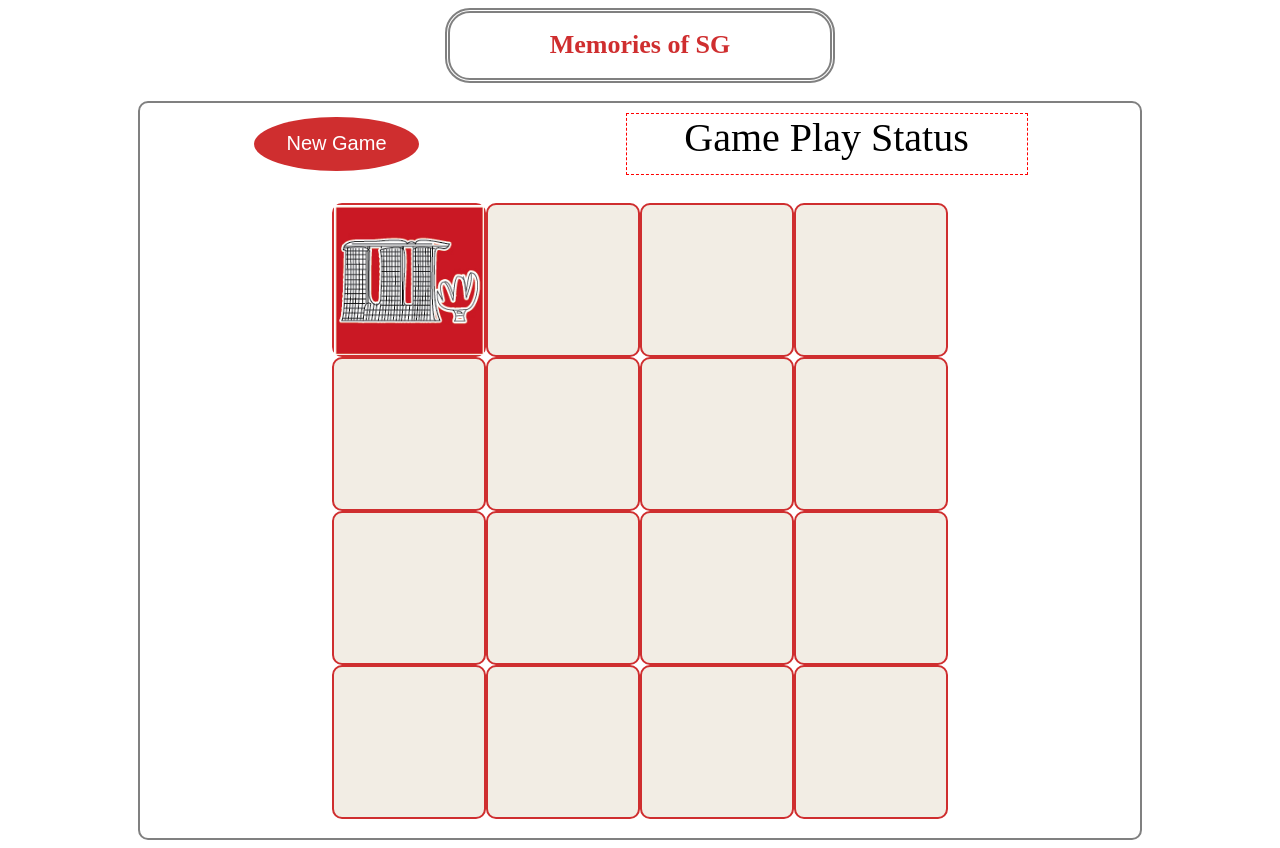
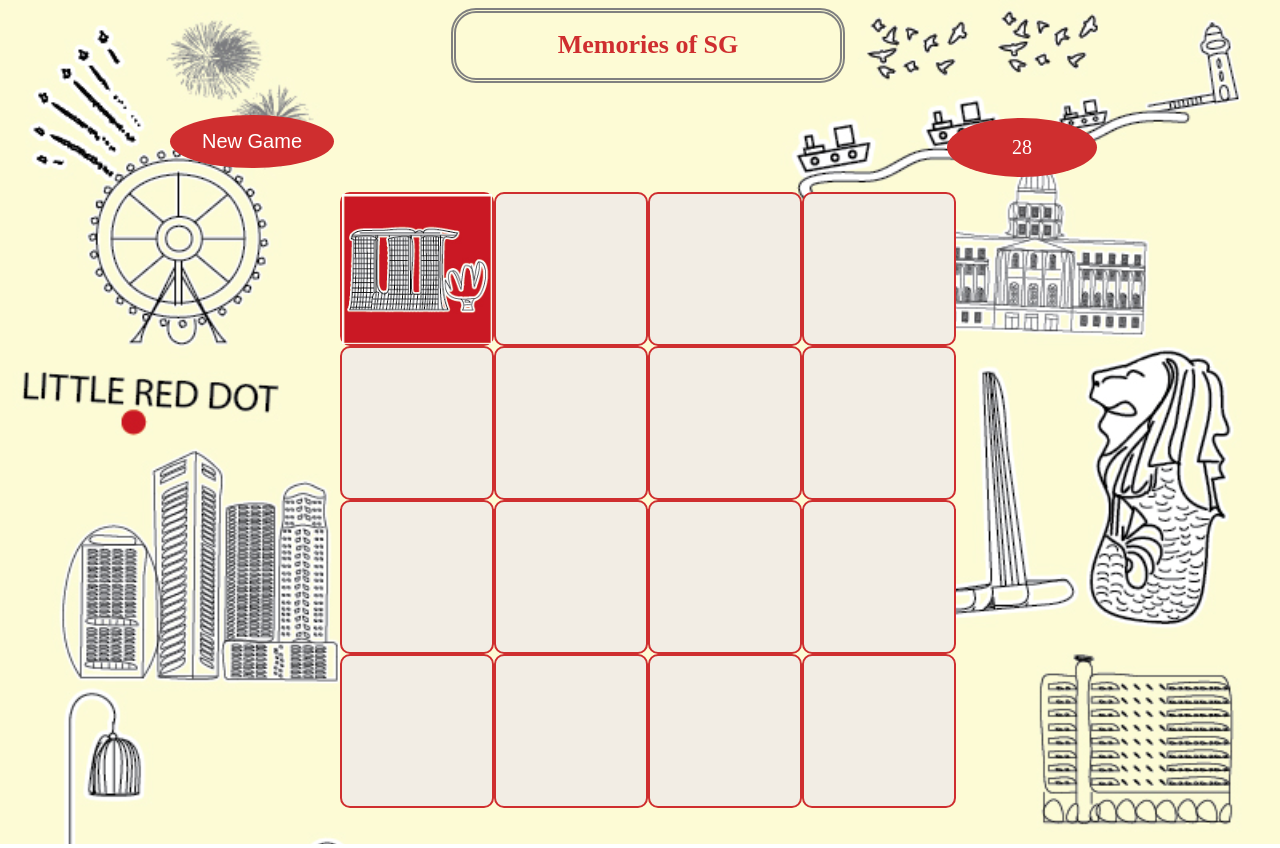
Before and after one commit to leokleok/ProjectOne, a plain HTML site: page index.html in a window 1280 px wide. Both pictures are taken after a click on the element 409 px from the left and 279 px from the top of the page. Drawn offline with nearby package versions, Linux system fonts and the light colour scheme.

Commit message:
included timer for game

```diff
--- a/css/style.css
+++ b/css/style.css
@@ -4,15 +4,22 @@ color: #cf2e2f; /*red*/
 width: 30%;
 border: 5px double grey;
 text-align: center;
+align-items: center;
 font-size: 13px;
 margin: 0 auto;
 border-radius: 25px;
+/*http://culturelabx.com/wp-content/uploads/2014/10/general-assembly-logo.png*/
 }
+
+.ga {
+display: none;
+align-items: center;
+  }
 
 
 .main {
   margin: 20px;
-  border: 2px solid grey;
+  /*border: 2px solid grey;*/
   display:block;
   width: 1000px;
   height: 730px;
@@ -33,45 +40,69 @@ border-radius: 25px;
   font-size: 20px;
   margin: 4px 2px;
   cursor: pointer;
+}
 
-}
 .newgame:hover {
-  background-color: grey;
+background-color: grey;
 }
 
 .gamestatus {
-  border: 1px dashed red;
+  /*border: 1px dashed red;*/
   display:block;
   width: 400px;
   height: 60px;
   text-align: center;
+  color: #cf2e2f;
   font-size: 40px;
-
+  font-family:
 }
 
-/*.timer {
+.timer {
   border-radius: 50%;
   background-color: #cf2e2f;
   border: none;
   color: white;
-  padding: 16px 60px;
+  padding: 18px 65px;
   text-align: center;
-
+  /*text-decoration: none;*/
   display: inline-block;
   font-size: 20px;
   margin: 4px 2px;
   cursor: pointer;
+}
+
+
+.supermenu {
+display: flex;
 
 }
-.timer:hover {
-  background-color: grey;
-}*/
 
-.menu {
-  display: flex;
-  justify-content: space-around;
-  padding: 10px;
+.menu1 {
+  /*display: flex;
+  justify-content: space-around;*/
+  /*padding: 10px;*/
   background-color: transparent;
+  position: relative;
+  left: 20px;
+  top: 10px;
+}
+
+.menu2 {
+  /*display: flex;
+  justify-content: space-around;*/
+  padding: 3px;
+  background-color: transparent;
+  position: relative;
+  left: 120px;
+  top: 10px;
+}
+
+.menu3 {
+  padding: 3px;
+  background-color: transparent;
+  position: relative;
+  left: 220px;
+  top: 10px;
 }
 
 .grid {
@@ -89,6 +120,21 @@ border-radius: 25px;
   display:block;
   width: 150px;
   height:150px;
+  -webkit-transition:all 0.3s ease-out;
+ -moz-transition:all 0.3s ease-out;
+ -ms-transition:all 0.3s ease-out;
+ -o-transition:all 0.3s ease-out;
+ transition:all 0.3s ease-out;
+}
+
+.picture:hover {
+  background-color: #cf2e2f;
+  -webkit-transform:scale(1.1);
+  -moz-transform:scale(1.1);
+  -ms-transform:scale(1.1);
+  -o-transform:scale(1.1);
+  transform:scale(1.1);
+
 }
 
 .picture img
@@ -101,6 +147,13 @@ border-radius: 25px;
   display: flex;
 }
 
+body {
+width: 100%;
+background: url("../pic/background.jpg") no-repeat center center fixed;
+background-size:cover;
+
+}
+
 @media only screen and (max-width: 920px) {
   /*style*/
   .main {
@@ -111,150 +164,4 @@ width: 100%;
 width: 100%;
   }
 
-
-
-/*#S1 {
-  border-radius: 10px;
-  background-color: #cf2e2f;
-  border: 2px solid grey;
-  display:block;
-  width: 145px;
-  height:145px;
 }
-
-#S2 {
-  border-radius: 10px;
-  background-color: #cf2e2f;
-  border: 2px solid grey;
-  display:block;
-  width: 145px;
-  height:145px;
-}
-
-#S3 {
-  border-radius: 10px;
-  background-color: #cf2e2f;
-  border: 2px solid grey;
-  display:block;
-  width: 145px;
-  height:145px;
-}
-
-#S4 {
-  border-radius: 10px;
-  background-color: #cf2e2f;
-  border: 2px solid grey;
-  display:block;
-  width: 145px;
-  height:145px;
-}
-
-#S5 {
-  border-radius: 10px;
-  background-color: #cf2e2f;
-  border: 2px solid grey;
-  display:block;
-  width: 145px;
-  height:145px;
-}
-
-#S6 {
-  border-radius: 10px;
-  background-color: #cf2e2f;
-  border: 2px solid grey;
-  display:block;
-  width: 145px;
-  height:145px;
-}
-
-
-#S7 {
-  border-radius: 10px;
-  background-color: #cf2e2f;
-  border: 2px solid grey;
-  display:block;
-  width: 145px;
-  height:145px;
-}
-
-#S8 {
-  border-radius: 10px;
-  background-color: #cf2e2f;
-  border: 2px solid grey;
-  display:block;
-  width: 145px;
-  height:145px;
-}
-
-#S9 {
-  border-radius: 10px;
-  background-color: #cf2e2f;
-  border: 2px solid grey;
-  display:block;
-  width: 145px;
-  height:145px;
-}
-
-
-#S10 {
-  border-radius: 10px;
-  background-color: #cf2e2f;
-  border: 2px solid grey;
-  display:block;
-  width: 145px;
-  height:145px;
-}
-
-#S11 {
-  border-radius: 10px;
-  background-color: #cf2e2f;
-  border: 2px solid grey;
-  display:block;
-  width: 145px;
-  height:145px;
-}
-
-#S12 {
-  border-radius: 10px;
-  background-color: #cf2e2f;
-  border: 2px solid grey;
-  display:block;
-  width: 145px;
-  height:145px;
-}
-
-#S13 {
-  border-radius: 10px;
-  background-color: #cf2e2f;
-  border: 2px solid grey;
-  display:block;
-  width: 145px;
-  height:145px;
-}
-
-#S14 {
-  border-radius: 10px;
-  background-color: #cf2e2f;
-  border: 2px solid grey;
-  display:block;
-  width: 145px;
-  height:145px;
-}
-
-#S15 {
-  border-radius: 10px;
-  background-color: #cf2e2f;
-  border: 2px solid grey;
-  display:block;
-  width: 145px;
-  height:145px;
-}
-
-#S16 {
-  border-radius: 10px;
-  background-color: #cf2e2f;
-  border: 2px solid grey;
-  display:block;
-  width: 145px;
-  height:145px;
-}*/
--- a/index.html
+++ b/index.html
@@ -9,22 +9,31 @@
   </head>
 
   <body>
+
     <div class= "title">
-    <h1>Memories of SG</h1>
+    <h1>Memories of SG </h1>
+    <div class="ga" ><img src="http://culturelabx.com/wp-content/uploads/2014/10/general-assembly-logo.png">
+   </div>
     </div>
 
 <br>
 
 <div class="main">
 
+<div class= "supermenu">
+    <div class= "menu1">
+       <button class="newGame"> New Game </button>
+         </div>
 
-    <div class= "menu">
+          <div class= "menu2">
+        <div class="gamestatus">  </div>
+    </div>
 
-        <button class="newGame"> New Game </button>
-        <div class="gamestatus"> Game Play Status </div>
+    <div class= "menu3">
+  <div class= "timer"> 30 </div>
+</div>
 
-<!-- game play status to print the player turns and game status  -->
-    </div>
+</div>
 
     <br>
 
--- a/memory.js
+++ b/memory.js
@@ -1,11 +1,30 @@
 $(document).ready(function()
 {
 
+//easter egg!!!
+var show = false;
+  $(document).keypress(function(event) {
+    if(event.which === 13) {
+      if(!show)
+      {
+        $(".ga").show();
+      }
+      else {
+        $(".ga").hide();
+      }
+      show = !show;
+      // show and !show is a toggle
+    }
+    });
+
+
   $(".newGame").on('click',function()
   {
+    alert ("New Game!");
   document.location.reload(true);
 
    });
+
 
   //listener is my function name
 
@@ -13,15 +32,50 @@ $(document).ready(function()
   var first, firstId; // first refers to first card opened and we use current card to compare with the first card. If first card is unavailable, then current card will be first.
   var numFlipped = 0;
   var score = 0;
+  var player = false;
+
+  var intervalID;
+  var counter = 30;
+
+
+
+  function startTimer () {
+    $(".timer").html(counter);
+  intervalID = setInterval(timerId, 1000);
+
+
+  function timerId() {
+          counter -= 1;
+         $(".timer").html(counter);
+
+
+         if(counter == 0)
+         {
+           alert("Next Player!");
+           clearInterval(intervalID);
+           player = false;
+          document.location.reload(true);
+         }
+   }
+
+
+  }
+
+
 
   function listener(event)
   {
-
     numFlipped = numFlipped + 1;
     console.log("numFlipped value" + " " + numFlipped);
     console.log(event.target.id);
+    console.log(cardsCreated);
 
-
+    if(!player)
+    {
+      counter = 30;
+      startTimer();
+      player = true;
+    }
 
     // images assigned to each tile, but we're not displaying them yet!
     for (var i = 0; i < cardsCreated.length; i++)
@@ -39,14 +93,25 @@ $(document).ready(function()
         if (numFlipped == 2)
         // when 2 cards are flipped, i want to compare if match or don't match
         {
+
           if (cardsCreated[i].name == first)
           {
             // console.log("true");
             score++;
-            console.log(score);
-             if(score == 8) {
-               alert("You Win")
-             };
+
+            function gamestatus () {
+            if( score == 1) {
+            $(".gamestatus").html("You score " + score + " point");
+               }
+            else if (score == 8 ){
+            $(".gamestatus").html("True Blue Singaporean!");
+              }
+             else {
+            $(".gamestatus").html("You score " + score + " points");
+             }
+           }
+               gamestatus();
+
 
           }
           else
@@ -55,7 +120,7 @@ $(document).ready(function()
 
             function flipDelay()
             {
-              setTimeout(disappear, 1500);
+              setTimeout(disappear, 1300);
             }
 
             function disappear()
@@ -80,6 +145,7 @@ $(document).ready(function()
         }
         else
         {
+
           first = cardsCreated[i].name;
           //firstId is to store info on my first card when open
           firstId = cardsCreated[i].id;
@@ -118,8 +184,8 @@ $(document).ready(function()
     img: "pic/cag.jpg"
   },
   {
-    name: "erp",
-    img: "pic/erp.jpg"
+    name: "durian",
+    img: "pic/durian.jpg"
   },
   {
     name: "esplanade",
@@ -169,6 +235,6 @@ $(document).ready(function()
   {
     cardsCreated[i].id = "S" + (i + 1);
   }
-  // console.log(cardsCreated);
+
 
 });
```
Also changed, not shown: pic/background.jpg (added), pic/durian.jpg (added).
